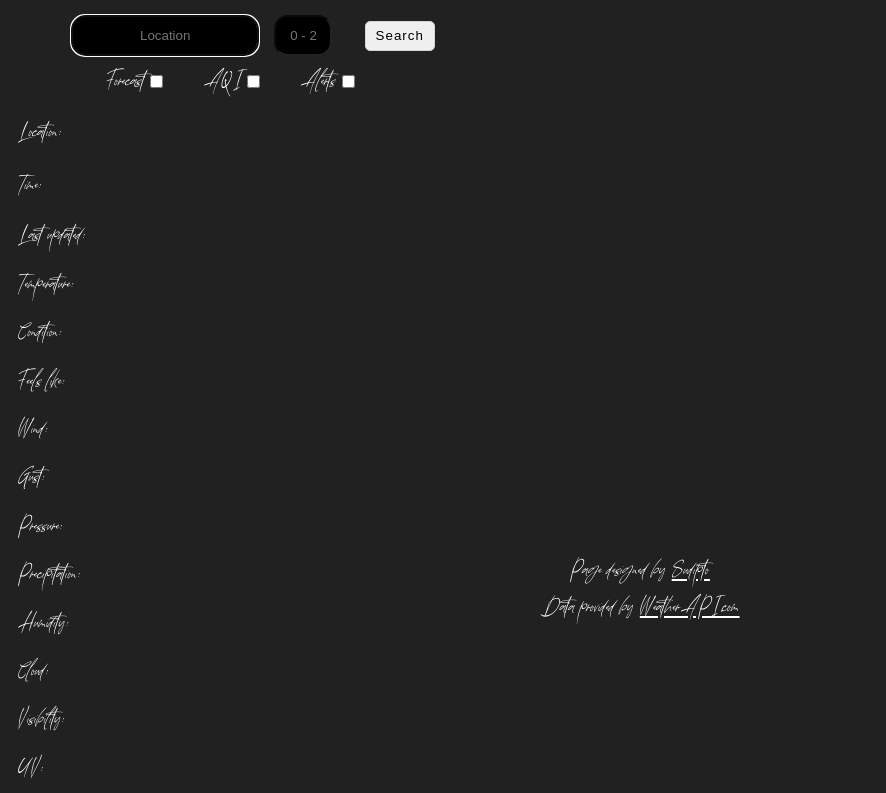
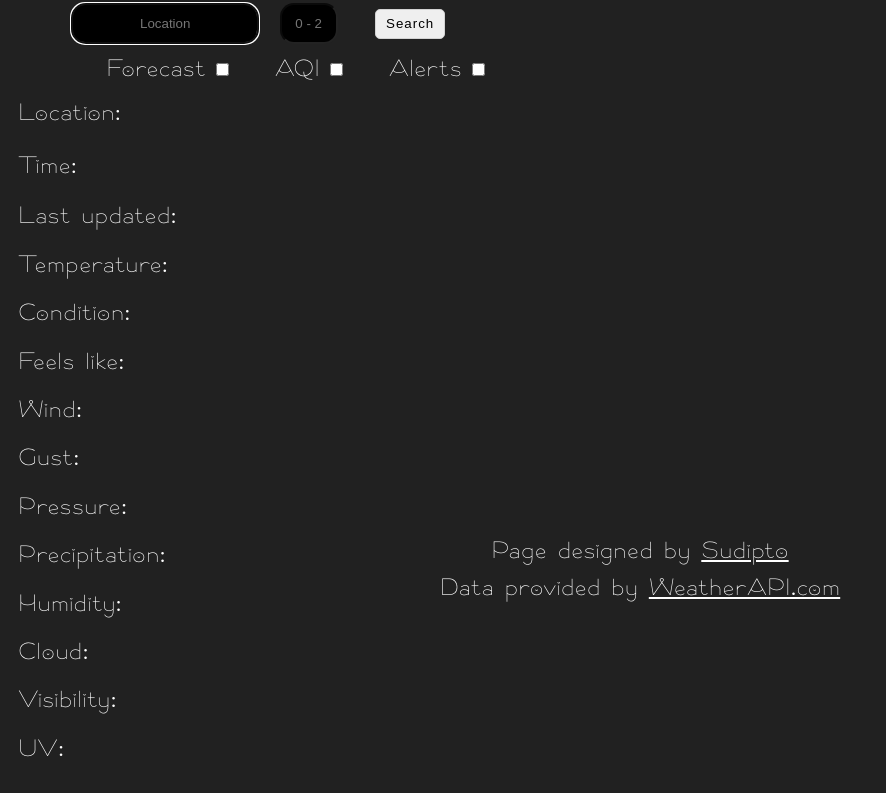
Before and after one commit to sudipta1254/forecast, a plain HTML site: page index.html in a window 1280 px wide. Shown: the part 59-852 px from the top of the page, without its empty margins (0-886 px from the left). After the commit the page ends 831 px from the top, so only its background shows below. Drawn offline with nearby package versions, Linux system fonts and the light colour scheme; no server answers; some icons are missing.

Commit message:
Update style.css

```diff
--- a/style.css
+++ b/style.css
@@ -176,7 +176,7 @@ a {
 }
 @font-face {
     font-family: 'Morioka';
-    src: url('Fonts/Wistonia\ Signature.ttf');
+    src: url('Fonts/Mores.otf');
 }
 /* Chrome, Safari, Edge, Opera */
 input::-webkit-outer-spin-button,
```
